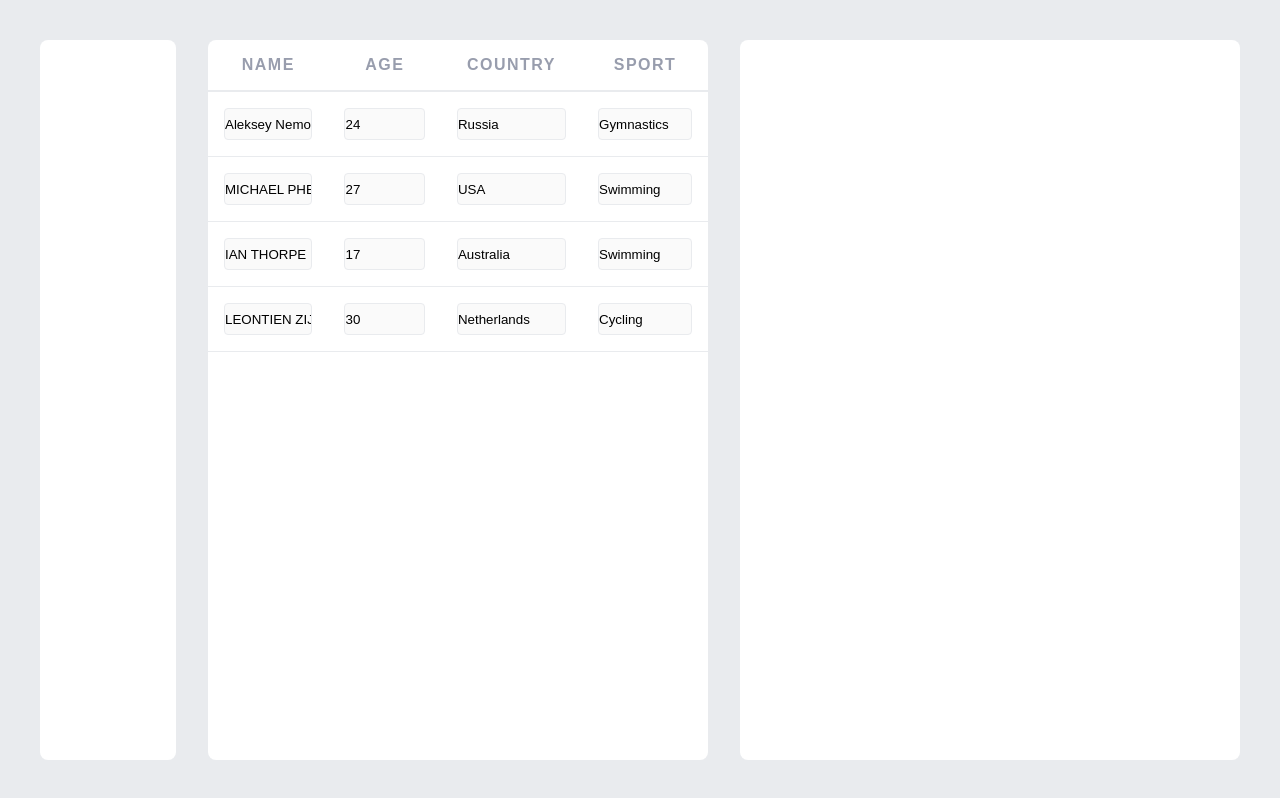
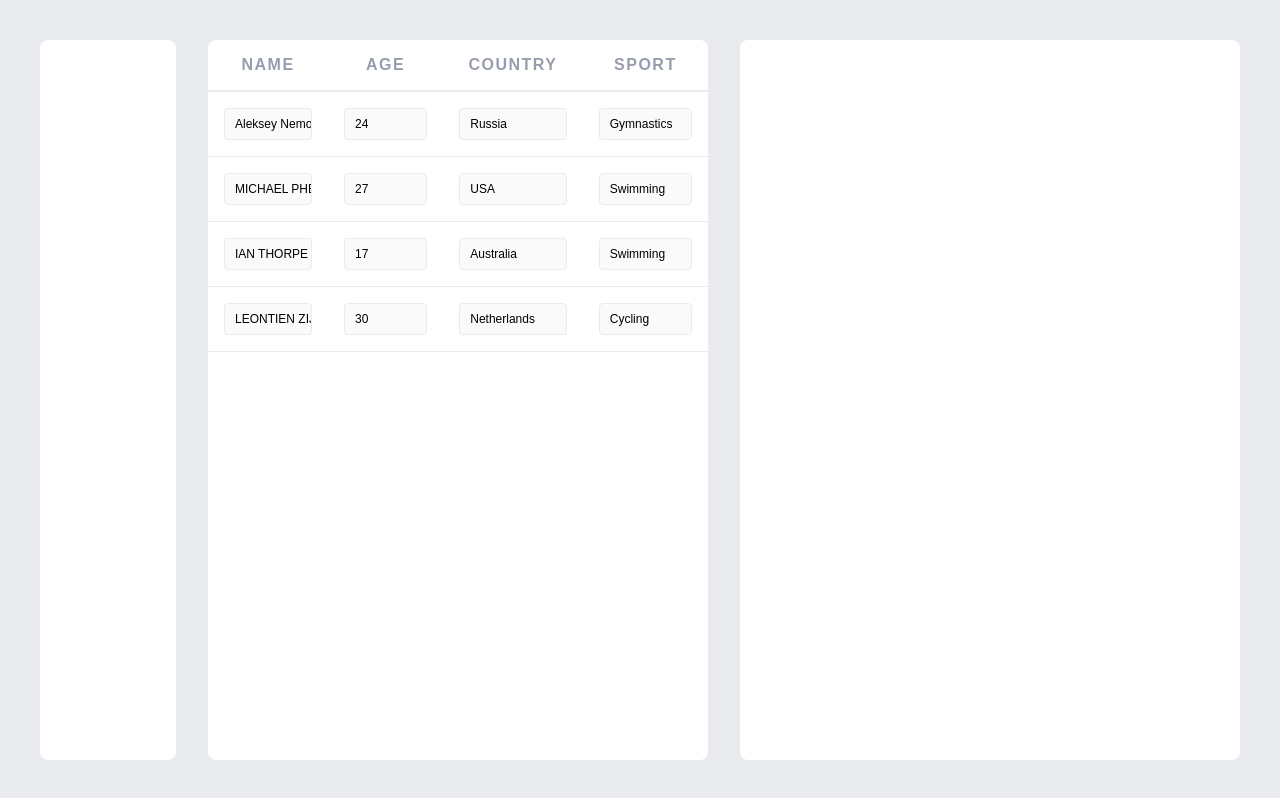
Before and after one commit to jyangca/markdown-table, a Next.js app: page / in a window 1280 px wide. Built offline with nearby package versions, Linux system fonts and the light colour scheme.

Commit message:
UPDATE: Input font-size, padding-left

```diff
--- a/src/components/Input/Input.style.ts
+++ b/src/components/Input/Input.style.ts
@@ -8,6 +8,9 @@ export const InputItem = styled.input`
   width: 100%;
 
   height: 32px;
+
+  padding-left: 10px;
+  font-size: 12px;
 
   border: 1px solid ${({ theme }) => theme.color.systemE};
   border-radius: 4px;
```
